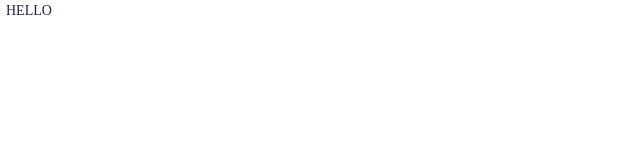
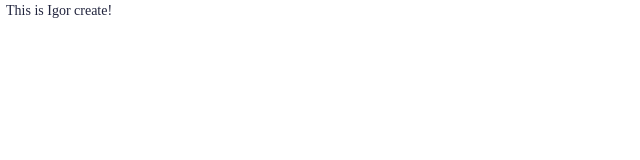
Before and after one commit to DocQuanty/drafts, a website: page #src/index.html in a window 1280 px wide. Shown: the full height of the page, 0-640 px from the left. Drawn offline with nearby package versions, Linux system fonts and the light colour scheme; files that its build step writes are made by us from their sources.

Commit message:
create dev

```diff
--- a/#src/_header.html
+++ b/#src/_header.html
@@ -1,3 +1,3 @@
 <header class="header">
-  <div class="header__content">HELLO</div>
+  <div class="header__content">This is Igor create!</div>
 </header>
```
